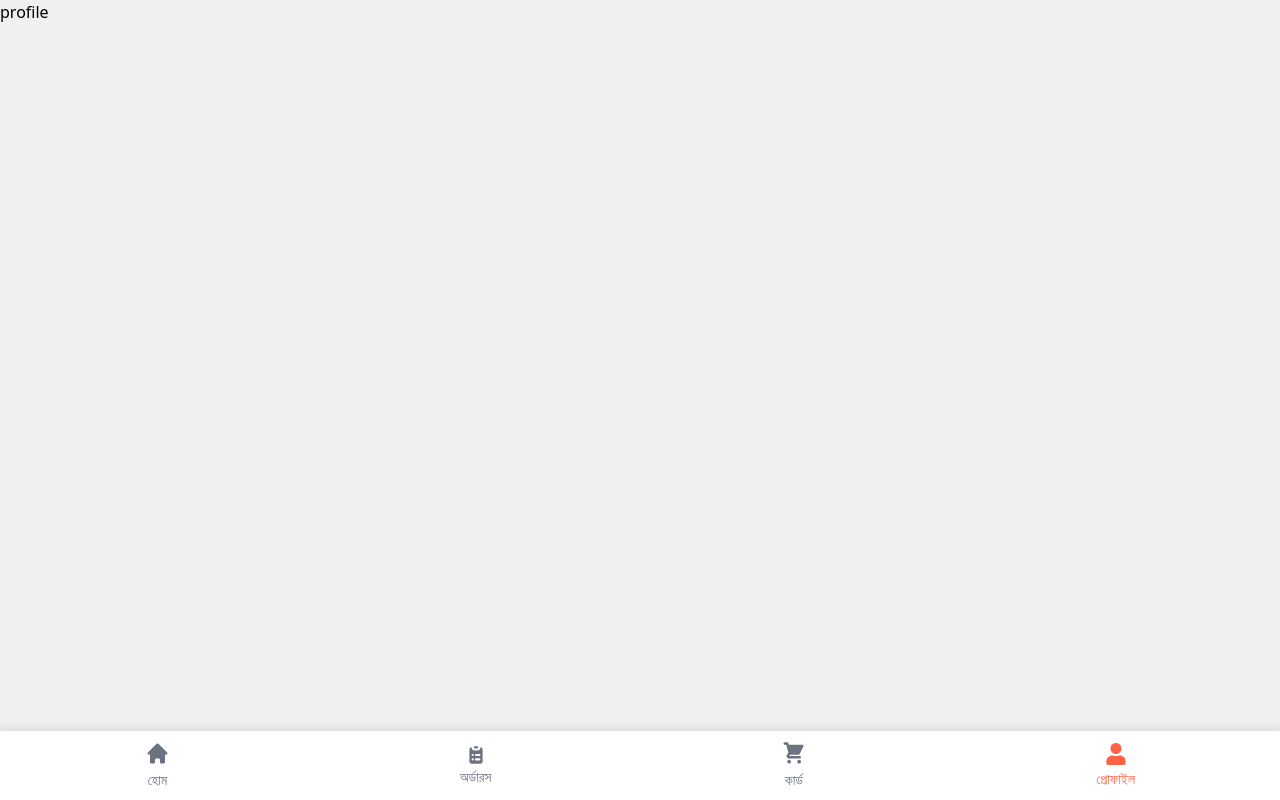
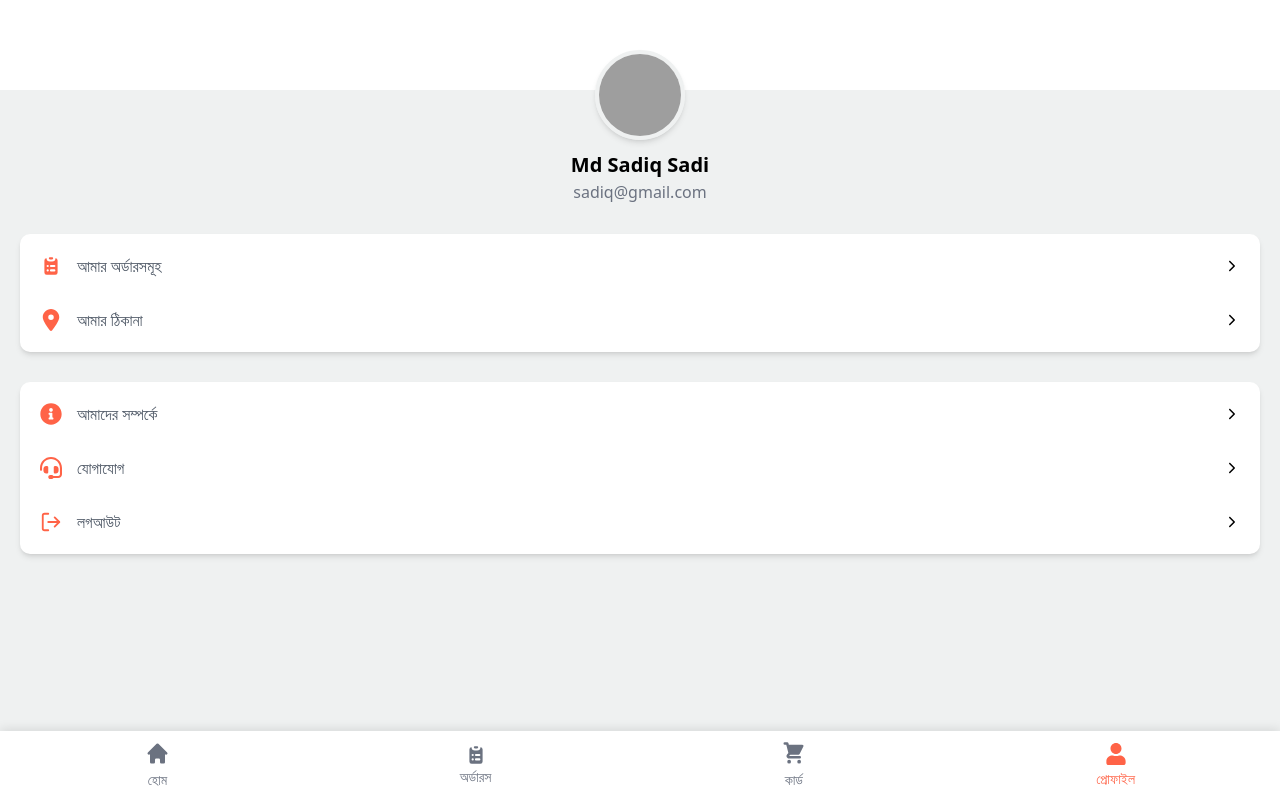
Before and after one commit to HmSani6699/Barakah-Bite, a React (Vite) app: page /profile in a window 1280 px wide. Built offline with nearby package versions, Linux system fonts and the light colour scheme; grey boxes are pictures that could not be loaded.

Commit message:
start profile page

```diff
--- a/src/Component/Card/CheckOut.jsx
+++ b/src/Component/Card/CheckOut.jsx
@@ -8,7 +8,7 @@ const CheckOut = () => {
   return (
     <div className="">
       <Link to={"/"}>
-        <div className="bg-white h-[65px]  flex items-center gap-[15px] px-[15px]">
+        <div className="bg-white h-[65px]  flex items-center gap-[15px] px-[15px] top_header_shadow">
           <FaArrowLeft className="bg-white text-[20px]" />
           <h2 className="bg-white font-bold text-[20px]">আমার কার্ট</h2>
         </div>
--- a/src/Component/MyOrderCard/MyOrderCard.jsx
+++ b/src/Component/MyOrderCard/MyOrderCard.jsx
@@ -8,15 +8,15 @@ const MyOrderCard = () => {
       className="flex items-center justify-between bg-white  rounded-[15px] p-[20px]"
     >
       <div className=" flex items-center gap-[10px] bg-white">
-        <div className="h-[65px] w-[65px] rounded-[15px]  border-[3px] border-[#eff1f1] ">
+        <div className="h-[75px] w-[75px] rounded-[10px]  border-[3px] border-[#eff1f1] ">
           <img
-            className="h-full w-full rounded-[15px]"
+            className="h-full w-full rounded-[10px]"
             src="https://i.postimg.cc/QNH0fRzB/download-3.jpgg"
             alt="logo"
           />
         </div>
         <div className="bg-white">
-          <h2 className="bg-white text-[10px] text-gray-500 mb-[3px]">
+          <h2 className="bg-white text-[10px] text-gray-500 mb-[5px]">
             অর্ডার আইডি #LSKF&
           </h2>
           <h2 className="bg-white text-[14px] font-semibold">সাহি বিরিয়ানি</h2>
--- a/src/Component/Profile/Profile.jsx
+++ b/src/Component/Profile/Profile.jsx
@@ -1,7 +1,82 @@
 import React from "react";
+import { HiClipboardList } from "react-icons/hi";
+import { IoIosArrowForward } from "react-icons/io";
+import { Link } from "react-router";
+import ProfileNaveList from "./ProfileNaveList";
+import { FaHeadset, FaLocationDot } from "react-icons/fa6";
+import { FaInfoCircle } from "react-icons/fa";
+import { FiLogOut } from "react-icons/fi";
 
 const Profile = () => {
-  return <div>profile</div>;
+  return (
+    <div>
+      <div className="bg-white h-[90px] text-center flex items-center justify-center">
+        <div className="h-[90px] w-[90px] rounded-full  border-[4px] border-[#eff1f1] -mb-[100px] shadow-md">
+          <img
+            className="h-full w-full rounded-full"
+            src="https://i.postimg.cc/QNH0fRzB/download-3.jpgg"
+            alt="logo"
+          />
+        </div>
+      </div>
+      <div className="mt-[60px] text-center">
+        <h2 className="text-[20px] font-bold">Md Sadiq Sadi</h2>
+        <p className="text-gray-500">sadiq@gmail.com</p>
+      </div>
+
+      <div className=" px-[20px] mt-[30px]">
+        {/* About me */}
+        <div className="bg-white p-[20px] rounded-[10px] flex flex-col gap-[30px] shadow-md">
+          <ProfileNaveList
+            title={"আমার অর্ডারসমূহ"}
+            icon={
+              <HiClipboardList className="text-[22px] mb-[3px]0 bg-white text-[#ff6347]" />
+            }
+            url={"/myorders"}
+          />
+          <ProfileNaveList
+            title={"আমার ঠিকানা"}
+            icon={
+              <FaLocationDot className="text-[22px] mb-[3px]0 bg-white text-[#ff6347]" />
+            }
+            url={"/myorders"}
+          />
+          {/* <ProfileNaveList
+            title={"পেমেন্ট পদ্ধতি"}
+            icon={
+              <HiClipboardList className="text-[22px] mb-[3px]0 bg-white text-[#ff6347]" />
+            }
+            url={"/myorders"}
+          /> */}
+        </div>
+        {/* About Company */}
+        <div className="bg-white p-[20px] rounded-[10px] flex flex-col gap-[30px] shadow-md mt-[30px]">
+          <ProfileNaveList
+            title={"আমাদের সম্পর্কে"}
+            icon={
+              <FaInfoCircle className="text-[22px] mb-[3px]0 bg-white text-[#ff6347]" />
+            }
+            url={"/myorders"}
+          />
+          <ProfileNaveList
+            title={"যোগাযোগ"}
+            icon={
+              <FaHeadset className="text-[22px] mb-[3px]0 bg-white text-[#ff6347]" />
+            }
+            url={"/myorders"}
+          />
+
+          <div className="w-full flex items-center justify-between">
+            <div className="flex items-center gap-[15px]">
+              <FiLogOut className="text-[22px] mb-[3px]0 bg-white text-[#ff6347]" />
+              <p className="text-gray-600">লগআউট</p>
+            </div>
+            <IoIosArrowForward />
+          </div>
+        </div>
+      </div>
+    </div>
+  );
 };
 
 export default Profile;
--- /dev/null
+++ b/src/Component/Profile/ProfileNaveList.jsx
@@ -0,0 +1,19 @@
+import React from "react";
+import { IoIosArrowForward } from "react-icons/io";
+import { Link } from "react-router";
+
+const ProfileNaveList = ({ title, icon, url }) => {
+  return (
+    <Link to={url} className="inline-block w-full">
+      <div className="w-full flex items-center justify-between">
+        <div className="flex items-center gap-[15px]">
+          {icon}
+          <p className="text-gray-600">{title}</p>
+        </div>
+        <IoIosArrowForward />
+      </div>
+    </Link>
+  );
+};
+
+export default ProfileNaveList;
--- a/src/Pages/MyOrders/MyOrders.jsx
+++ b/src/Pages/MyOrders/MyOrders.jsx
@@ -4,7 +4,7 @@ import MyOrderCard from "../../Component/MyOrderCard/MyOrderCard";
 const MyOrders = () => {
   return (
     <div>
-      <div className="bg-white h-[65px] text-center flex items-center justify-center">
+      <div className="bg-white h-[65px] text-center flex items-center justify-center top_header_shadow">
         <h2 className="bg-white font-bold text-[20px]">আমার অর্ডারসমূহ</h2>
       </div>
 
--- a/src/index.css
+++ b/src/index.css
@@ -50,3 +50,7 @@ body {
   opacity: 1;
   background: #ff5733; /* তোমার main_color */
 }
+
+.top_header_shadow {
+  box-shadow: 0 2px 5px rgba(0, 0, 0, 0.1);
+}
```
